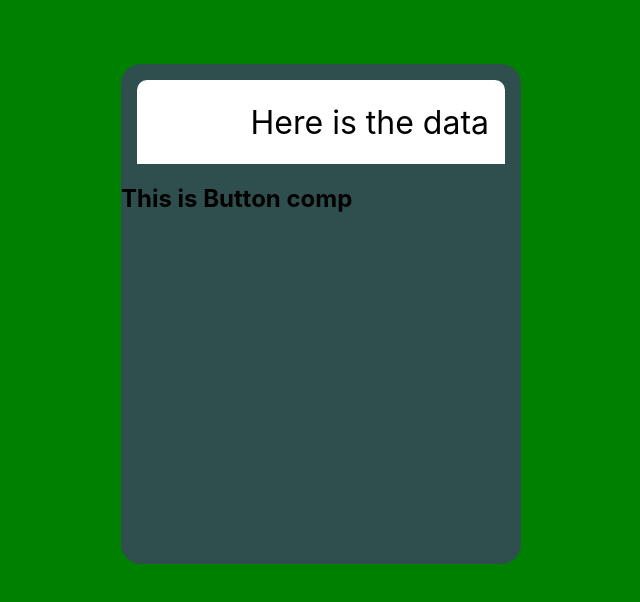
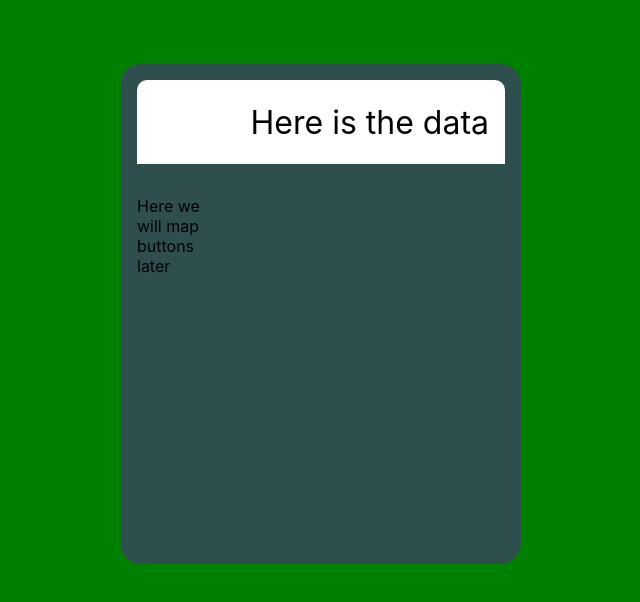
Before and after one commit to jakob-sandberg/calculator-app, a React (Create React App) app: page / in a window 1280 px wide. Shown: the top 602 px of the page, without its empty margins (319-959 px from the left). Built offline with nearby package versions, Linux system fonts and the light colour scheme.

Commit message:
Connected buttonsCon with Calc
Also imported some styling from css module

```diff
--- a/src/components/ButtonsContainer.js
+++ b/src/components/ButtonsContainer.js
@@ -1,3 +1,5 @@
+import { buttons } from "../css/ButtonsContainer.module.css"
+
 function ButtonsContainer ()  {
   return (
     <div className={buttons}>
--- a/src/components/Calculator.js
+++ b/src/components/Calculator.js
@@ -1,3 +1,4 @@
+import ButtonsContainer from "../components/ButtonsContainer"
 import { calculator } from "../css/Calculator.module.css"
 import Display from "./Display";
 
@@ -5,7 +6,7 @@ function Calculator () {
   return (
     <div className={calculator}>
       <Display />
-      <h2>This is Button comp</h2>
+      <ButtonsContainer />
     </div>
    );
 }
```
